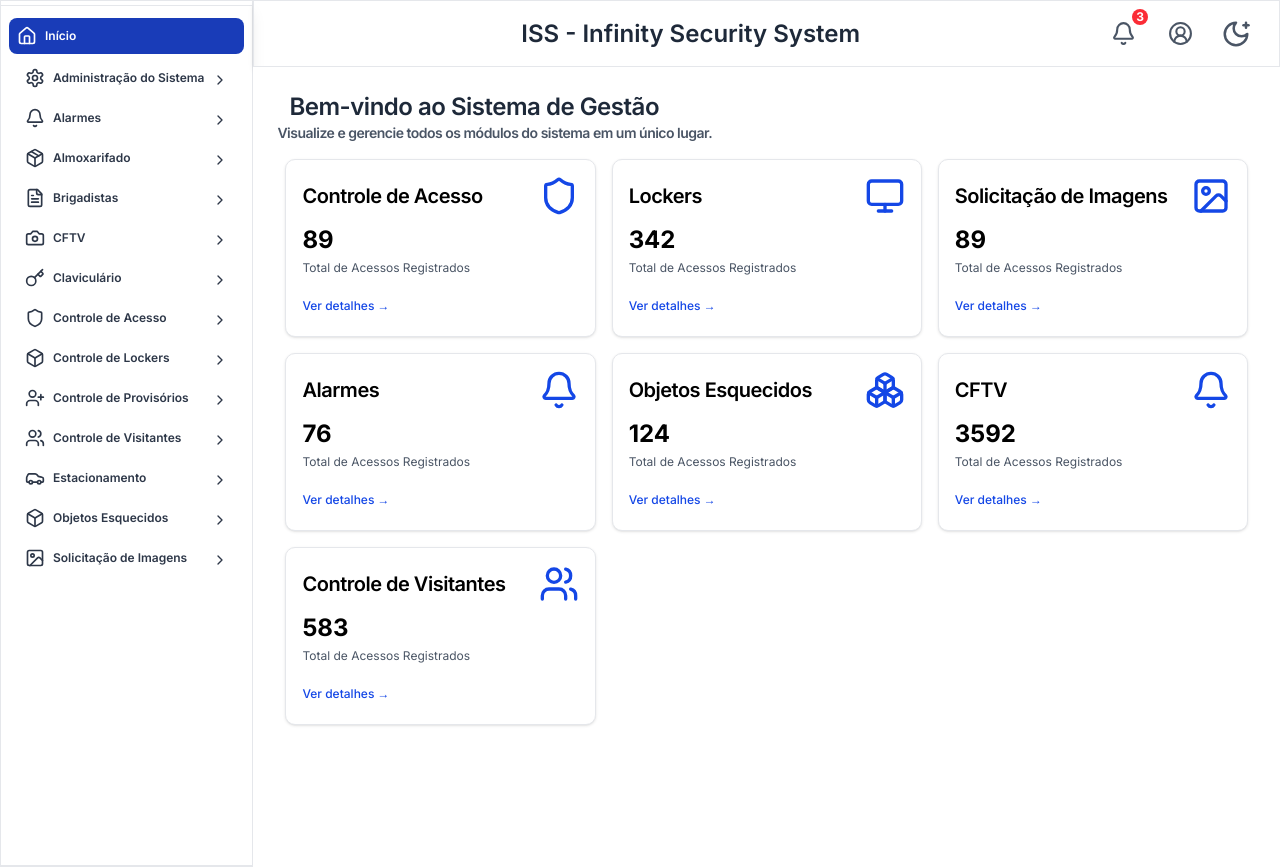
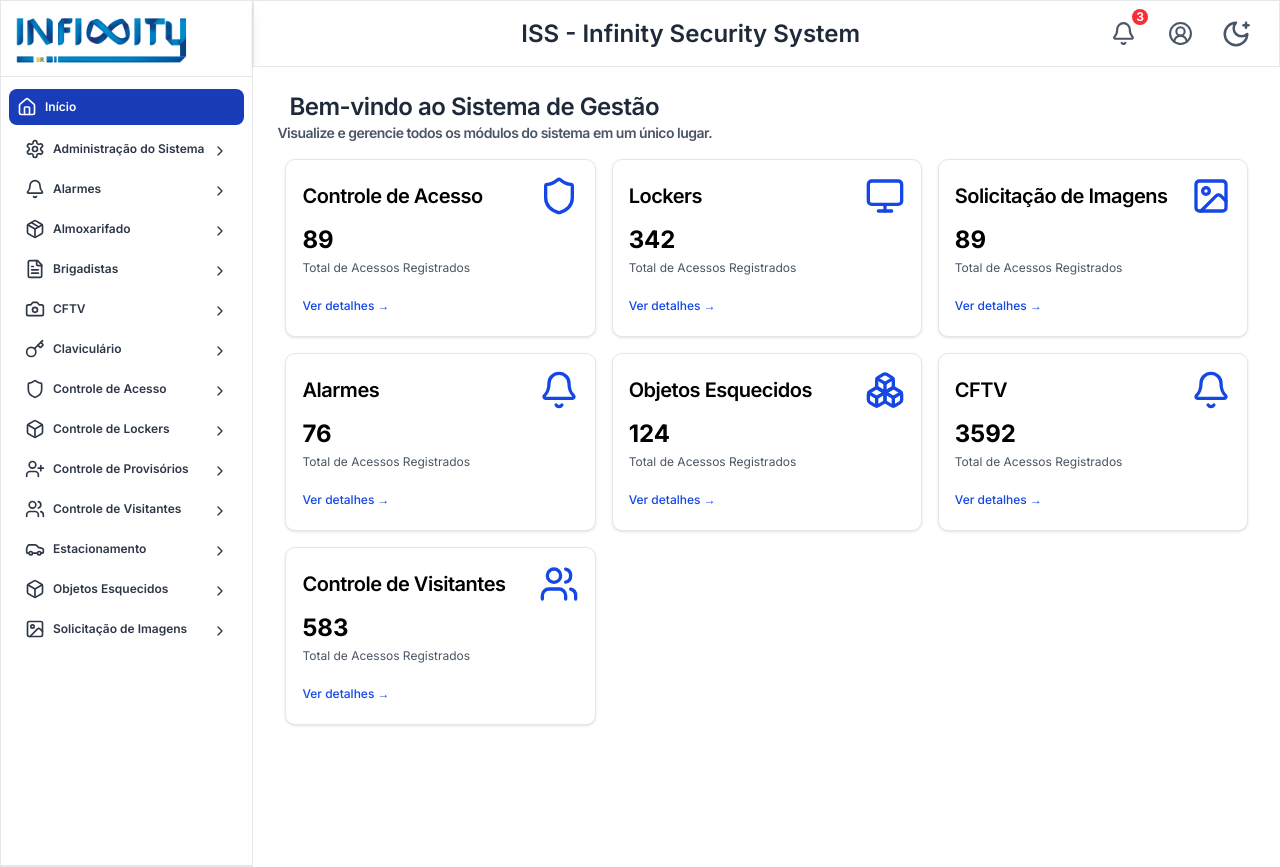
Before and after one commit to Lyzhz/EvolveFinance.js, a Next.js app: page / in a window 1280 px wide. Built offline with nearby package versions, Linux system fonts and the light colour scheme.

Commit message:
Features

```diff
--- a/src/app/globals.css
+++ b/src/app/globals.css
@@ -126,18 +126,6 @@
   animation: fadeInUp 0.7s ease-out forwards;
 }
 
-body {
-  transition: background-color 0.9s ease-in-out, color 0.9s ease-in-out;
-
-  color: rgb(var(--foreground-rgb));
-  background: linear-gradient(
-      to bottom,
-      transparent,
-      rgb(var(--background-end-rgb))
-    )
-    rgb(var(--background-start-rgb));
-}
-
 @keyframes slideUpFade2 {
   0% {
     transform: translateY(50px); /* Começa abaixo da posição final */
--- a/src/components/sidebar.tsx
+++ b/src/components/sidebar.tsx
@@ -51,14 +51,14 @@ export default function Sidebar() {
   return (
     <div className="sidebar h-100% w-100% bg-white text-black border flex flex-col shadow-lg rounded_lg dark:bg-gray-800 dark:text-white">
       <div className="flex pt-1">
-        {/*<Image
+        <Image
           src="/infinity.png"
           alt="infinitylogo"
           className="p-2"
           width={200}
           height={100}
           style={{ objectFit: 'contain' }}
-        />*/}
+        />
       </div>
       <nav className="flex-1 font-semibold overflow-y-auto border-y border-t-gray-200 py-3 px-2">
         <div className="flex flex-col pb-1.5">
```
Also changed, not shown: src/app/layout.tsx (+2 -6 lines).
